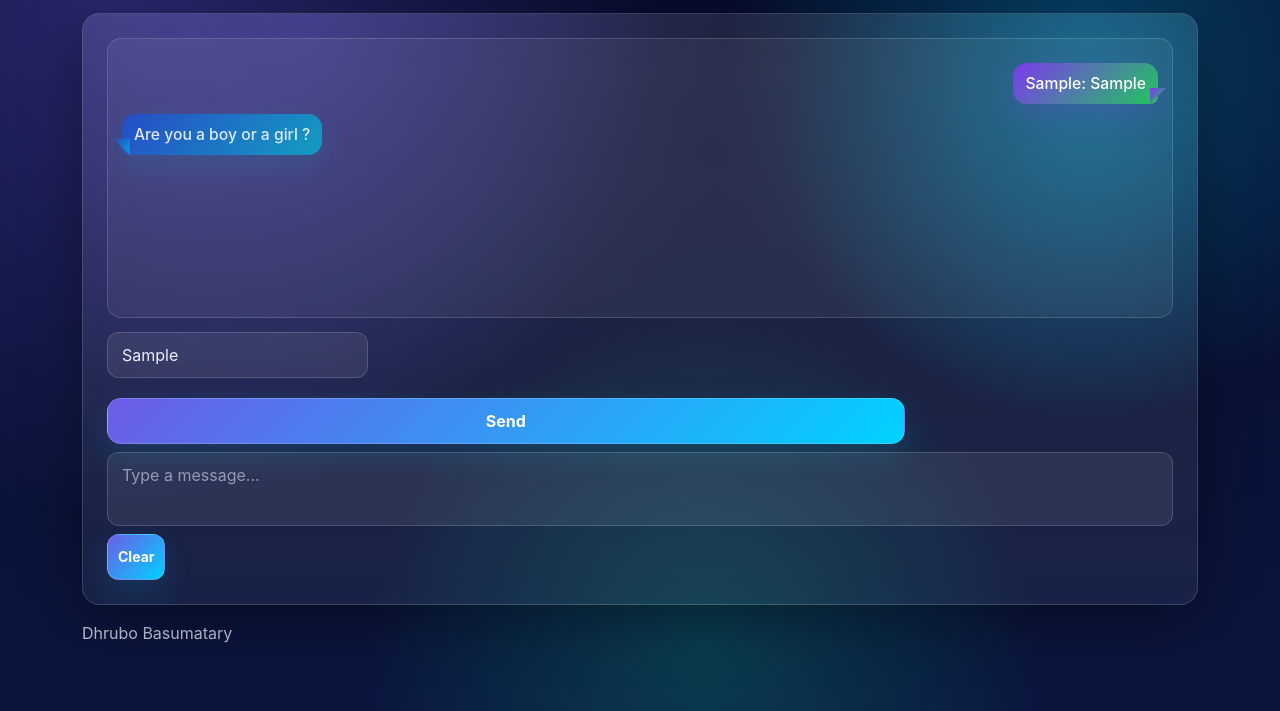
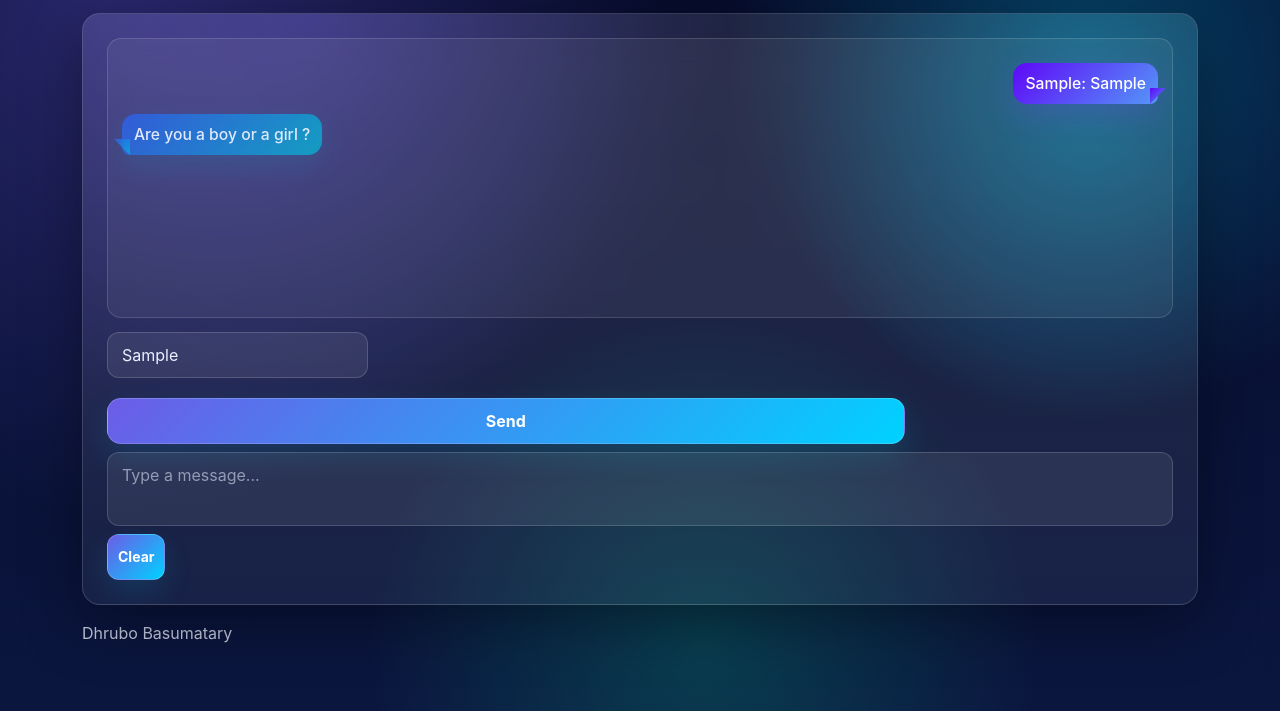
Before and after one commit to draco-go-89/my-ai, a plain HTML site: page index.html in a window 1280 px wide. Both pictures are taken after typing "Sample", "Sample" into the empty fields and a click on the button "Don't Send". Shown: the part 89-800 px from the top of the page. Drawn offline with nearby package versions, Linux system fonts and the light colour scheme.

Commit message:
[fixed colors and width and styless]

```diff
--- a/styles.css
+++ b/styles.css
@@ -129,7 +129,7 @@ header .h3{ letter-spacing: -0.02em; font-weight: 780; }
 
 .msg.user .bubble{
   color: #fff;
-  background: linear-gradient(135deg, rgba(124,58,237,1) 0%, rgba(34,197,94,1) 100%);
+  background: linear-gradient(135deg, rgb(95, 7, 247) 0%, rgb(84, 152, 247) 100%);
   border-bottom-right-radius: 8px;
   box-shadow: 0 10px 30px rgba(124,58,237,0.25);
 }
@@ -149,7 +149,7 @@ header .h3{ letter-spacing: -0.02em; font-weight: 780; }
 
 .msg.bot .bubble{
   color: rgba(234,240,255,0.95);
-  background: linear-gradient(135deg, rgba(29,78,216,0.78) 0%, rgba(6,182,212,0.78) 100%);
+  background: linear-gradient(135deg, rgba(46, 97, 239, 0.78) 0%, rgba(6,182,212,0.78) 100%);
   border-bottom-left-radius: 8px;
   box-shadow: 0 10px 30px rgba(6,182,212,0.14);
 }
```
